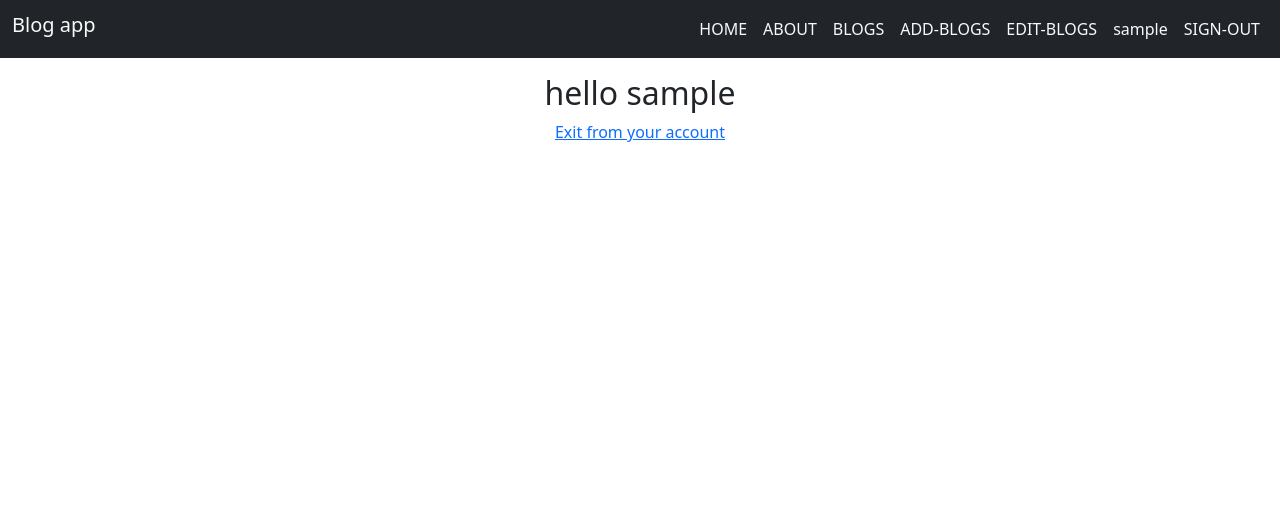
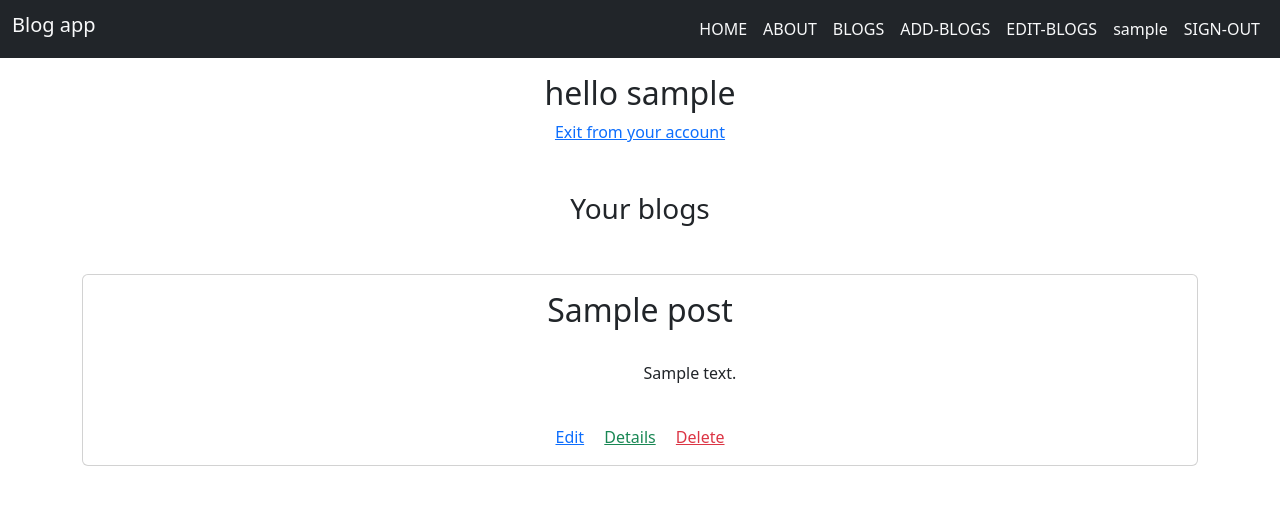
Before and after one commit to Ashkantvn/Blog-app, a Django app: page /users/ in a window 1280 px wide. Shown: the top 505 px of the page. Run offline with Django 5.2, Linux system fonts and the light colour scheme; a user stored in the database is signed in; tables that the repository leaves empty hold one stand-in row (values such as "Sample post").

Commit message:
Update user's info template for showing users blogs

```diff
--- a/users/templates/users/users_info.html
+++ b/users/templates/users/users_info.html
@@ -17,5 +17,30 @@
         <a href="{% url 'users:logout'%}">
             Exit from your account
         </a>
+        <h3 class="my-5"> Your blogs </h3>
+        {% if not user_posts %}{% comment %}  check if user has posts or not (if user had it , will render posts) {% endcomment %}
+        You do not have any blog
+        <a href={% url "posts:add" %}>
+            Create one
+        </a>
+        {% else %}
+            {% for post in user_posts %}
+            <div class="card">
+                <div class="card-body ">
+                    <h2 class="card-title text-center">
+                        {{post.title}}
+                    </h2>
+                    <p class="pre-white-space">
+                        {{post.content}}
+                    </p>
+                    <div class="text-center">
+                        <a href = "{% url "posts:edit" %}?target={{post.pk}}">Edit</a>
+                        <a href = "{% url "posts:details" pk=post.pk %}" class="mx-3 link-success">Details</a>
+                        <a href = "{% url "posts:delete" pk=post.pk %}" class="link-danger">Delete</a>
+                    </div>
+                </div>
+            </div>
+        {% endfor %}
+        {% endif %}
     </div>
 {% endblock content %}
```
